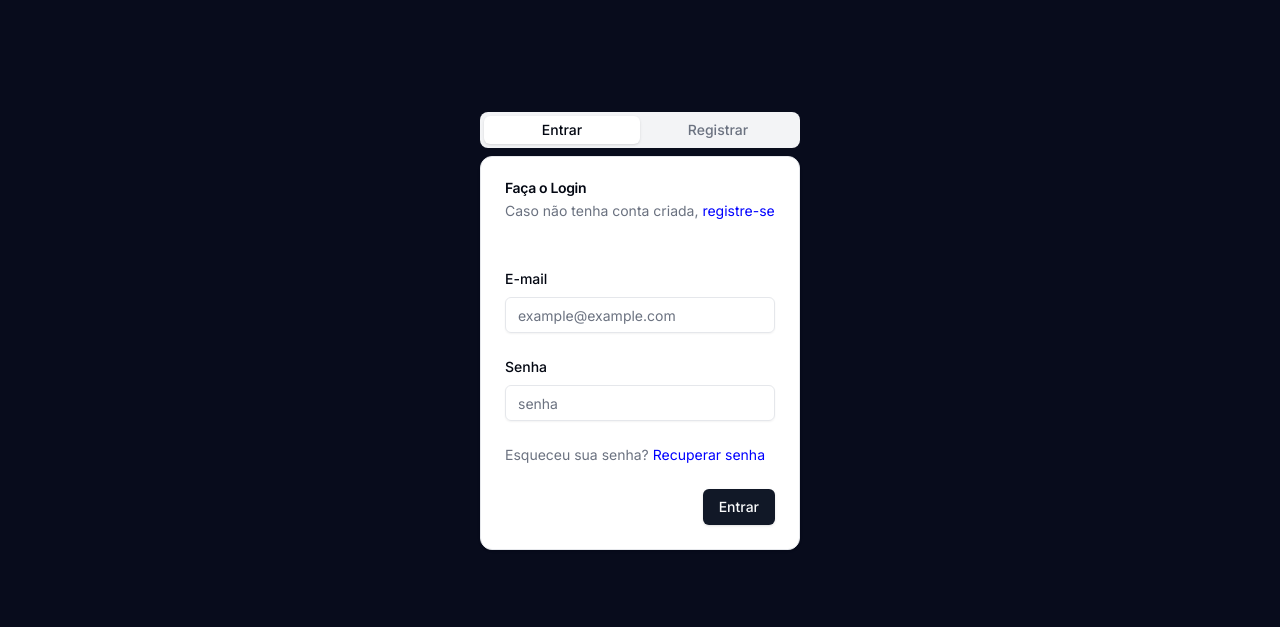
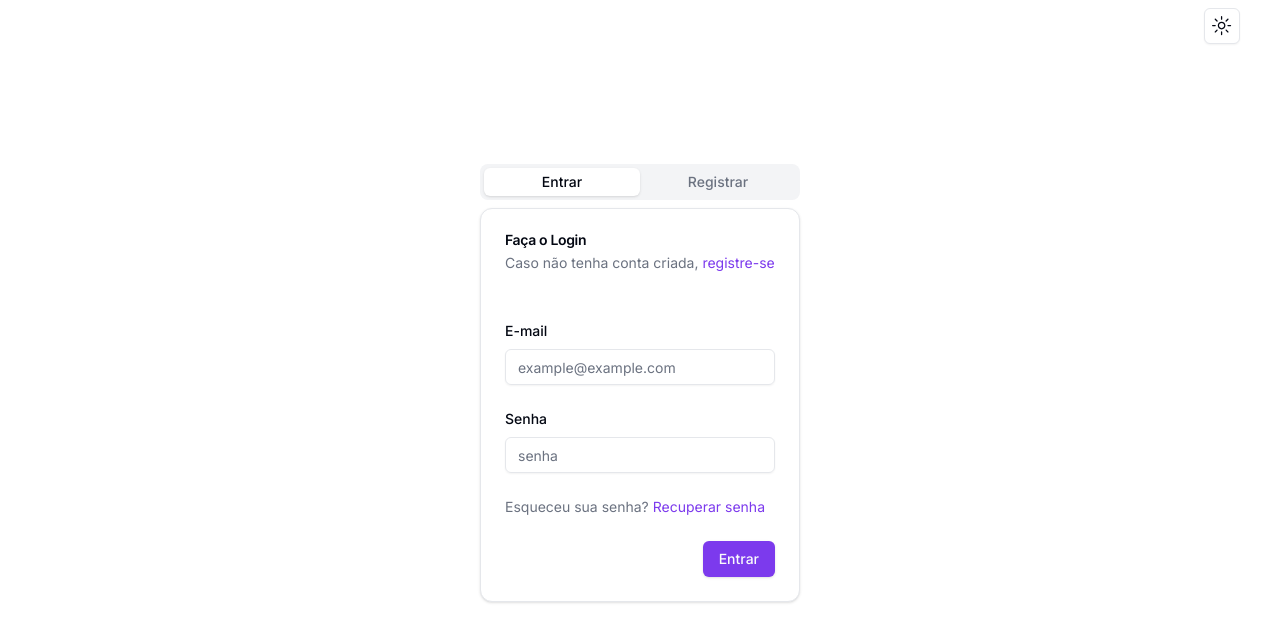
Before and after one commit to FrontEndGusta/projetosons, a Next.js app: page /login in a window 1280 px wide. Shown: the top 627 px of the page. Built offline with nearby package versions, Linux system fonts and the light colour scheme; no server answers.

Commit message:
modificações layout

```diff
--- a/src/app/globals.css
+++ b/src/app/globals.css
@@ -1,70 +1,58 @@
 @tailwind base;
   @tailwind components;
   @tailwind utilities;
+
+
 
 @layer base {
   :root {
     --background: 0 0% 100%;
     --foreground: 224 71.4% 4.1%;
-
     --card: 0 0% 100%;
     --card-foreground: 224 71.4% 4.1%;
-
     --popover: 0 0% 100%;
     --popover-foreground: 224 71.4% 4.1%;
-
-      --primary: 220.9 39.3% 11%;
+    --primary: 262.1 83.3% 57.8%;
     --primary-foreground: 210 20% 98%;
-
     --secondary: 220 14.3% 95.9%;
     --secondary-foreground: 220.9 39.3% 11%;
-
     --muted: 220 14.3% 95.9%;
     --muted-foreground: 220 8.9% 46.1%;
-
     --accent: 220 14.3% 95.9%;
     --accent-foreground: 220.9 39.3% 11%;
-
     --destructive: 0 84.2% 60.2%;
     --destructive-foreground: 210 20% 98%;
-
     --border: 220 13% 91%;
     --input: 220 13% 91%;
-      --ring: 224 71.4% 4.1%;
-
+    --ring: 262.1 83.3% 57.8%;
     --radius: 0.5rem;
+    --custom-light: 262.1 83.3% 57.8%; /* #7c3aed */
   }
 
   .dark {
-      --background: 0 0% 100%;
-      --foreground: 224 71.4% 4.1%;
-
+    --background: 224 71.4% 4.1%;
+    --foreground: 210 20% 98%;
     --card: 224 71.4% 4.1%;
     --card-foreground: 210 20% 98%;
-
     --popover: 224 71.4% 4.1%;
     --popover-foreground: 210 20% 98%;
-
-      --primary: 210 20% 98%;
-      --primary-foreground: 220.9 39.3% 11%;
-
+    --primary: 263.4 70% 50.4%;
+    --primary-foreground: 210 20% 98%;
     --secondary: 215 27.9% 16.9%;
     --secondary-foreground: 210 20% 98%;
-
     --muted: 215 27.9% 16.9%;
     --muted-foreground: 217.9 10.6% 64.9%;
-
     --accent: 215 27.9% 16.9%;
     --accent-foreground: 210 20% 98%;
-
     --destructive: 0 62.8% 30.6%;
     --destructive-foreground: 210 20% 98%;
-
     --border: 215 27.9% 16.9%;
     --input: 215 27.9% 16.9%;
-      --ring: 216 12.2% 83.9%;
+    --ring: 263.4 70% 50.4%;
   }
 }
+
+
 
   @layer base {
     * {
--- a/src/app/login/page.tsx
+++ b/src/app/login/page.tsx
@@ -17,7 +17,7 @@ export default function PageLogin() {
   return (
     <>
       {!session && (
-        <main className="flex min-h-screen flex-col items-center justify-between p-24 bg-bgCustom">
+        <main className="flex min-h-screen flex-col items-center justify-between p-24">
           <div className=" p-4 flex justify-center">
             <div className="z-10 w-full lg:w-4/5 flex justify-center text-sm lg:flex">
               <Login />
--- a/src/app/page.tsx
+++ b/src/app/page.tsx
@@ -3,7 +3,7 @@ import LayoutAdmin from "@/components/LayoutAdmin";
 export default function Home() {
   return (
     <LayoutAdmin>
-    <main className="flex min-h-screen flex-col items-center justify-between p-24 bg-bgCustom">
+    <main className="flex min-h-screen flex-col items-center justify-between p-24">
       <div className=" p-4 flex justify-center">
         <div className="z-10 w-full lg:w-4/5 flex justify-center text-sm lg:flex">
           <div>oi</div>
--- a/src/components/forms/form-codigo/FormCodigo.tsx
+++ b/src/components/forms/form-codigo/FormCodigo.tsx
@@ -79,9 +79,9 @@ const FormCodigo: React.FC<FormCodigoProps> = ({ onTabChange }) => {
                   )}
                 </div>
                 <CardDescription>
-                  <span
+                  <span className="text-[#7C3AED] dark:text-[#F9FAFB]"
                     onClick={() => onTabChange("recuperarSenha")}
-                    style={{ color: "blue", cursor: "pointer" }}
+                    style={{ cursor: "pointer" }}
                   >
                     Voltar
                   </span>
--- a/src/components/forms/form-forgot-password/ForgotPassword.tsx
+++ b/src/components/forms/form-forgot-password/ForgotPassword.tsx
@@ -78,9 +78,9 @@ const ForgotPasswordForm: React.FC<ForgotPasswordFormProps> = ({
                 </div>
                 <CardDescription>
                   Voltar para{" "}
-                  <span
+                  <span className="text-[#7C3AED] dark:text-[#F9FAFB]"
                     onClick={() => onTabChange("entrar")}
-                    style={{ color: "blue", cursor: "pointer" }}
+                    style={{ cursor: "pointer" }}
                   >
                     Login
                   </span>
--- a/src/components/forms/form-login/Login.tsx
+++ b/src/components/forms/form-login/Login.tsx
@@ -44,9 +44,9 @@ const Login = () => {
             <CardTitle>Faça o Login</CardTitle>
             <CardDescription>
               Caso não tenha conta criada,{" "}
-              <span
+              <span className="text-[#7C3AED] dark:text-[#F9FAFB]"
                 onClick={() => onTabChange("registrar")}
-                style={{ color: "blue", cursor: "pointer" }}
+                style={{cursor: "pointer" }}
               >
                 registre-se
               </span>
@@ -92,9 +92,9 @@ const Login = () => {
                 />
                 <CardDescription>
                   Esqueceu sua senha?{" "}
-                  <span
+                  <span className="text-[#7C3AED] dark:text-[#F9FAFB]"
                     onClick={() => onTabChange("recuperarSenha")}
-                    style={{ color: "blue", cursor: "pointer" }}
+                    style={{ cursor: "pointer" }}
                   >
                     Recuperar senha
                   </span>
--- a/src/components/forms/form-register/Register.tsx
+++ b/src/components/forms/form-register/Register.tsx
@@ -33,9 +33,9 @@ const RegisterForm: React.FC<RegisterFormProps> = ({ onTabChange }) => {
         <CardTitle>Faça o cadastro</CardTitle>
         <CardDescription>
           Caso já possua conta criada,{" "}
-          <span
+          <span className="text-[#7C3AED] dark:text-[#F9FAFB]"
             onClick={() => onTabChange("entrar")}
-            style={{ color: "blue", cursor: "pointer" }}
+            style={{ cursor: "pointer" }}
           >
             fazer login
           </span>
--- a/src/components/header/Header.tsx
+++ b/src/components/header/Header.tsx
@@ -16,27 +16,22 @@ import { Button } from "../ui/button";
 export default function Header() {
   const { data: session } = useSession();
   const { setTheme } = useTheme();
-  if(!session ) {
-    return null
-  }
+
   const userName: string = session?.user?.name
     ? session.user.name.split(" ")[0]
     : "Guest";
+
   return (
-    <div
-      className={`flex gap-4 p-2 pr-10 flex-wrap ${!session && "justify-end"}`}
-    >
+    <div className="flex gap-4 p-2 pr-10 flex-wrap justify-end">
       {session && (
         <>
           <Avatar>
             <AvatarImage src="https://github.com/shadcn.png" />
             <AvatarFallback>CN</AvatarFallback>
           </Avatar>
-
           <span className="flex-grow px-2 flex items-center">{`Olá, ${userName}`}</span>
         </>
       )}
-
       <DropdownMenu>
         <DropdownMenuTrigger asChild>
           <Button variant="outline" size="icon">
@@ -44,11 +39,7 @@ export default function Header() {
             <MoonIcon className="absolute h-[1.2rem] w-[1.2rem] rotate-90 scale-0 transition-all dark:rotate-0 dark:scale-100" />
           </Button>
         </DropdownMenuTrigger>
-        {session && (
-          <Button variant="outline" size="icon" onClick={() => signOut()}>
-            <ExitIcon />
-          </Button>
-        )}
+
         <DropdownMenuContent align="end">
           <DropdownMenuItem onClick={() => setTheme("light")}>
             Modo claro
@@ -58,6 +49,11 @@ export default function Header() {
           </DropdownMenuItem>
         </DropdownMenuContent>
       </DropdownMenu>
+      {session && (
+        <Button variant="outline" size="icon" onClick={() => signOut()}>
+          <ExitIcon />
+        </Button>
+      )}
     </div>
   );
 }
```
Lines whose indentation alone changed are shown as unchanged.
